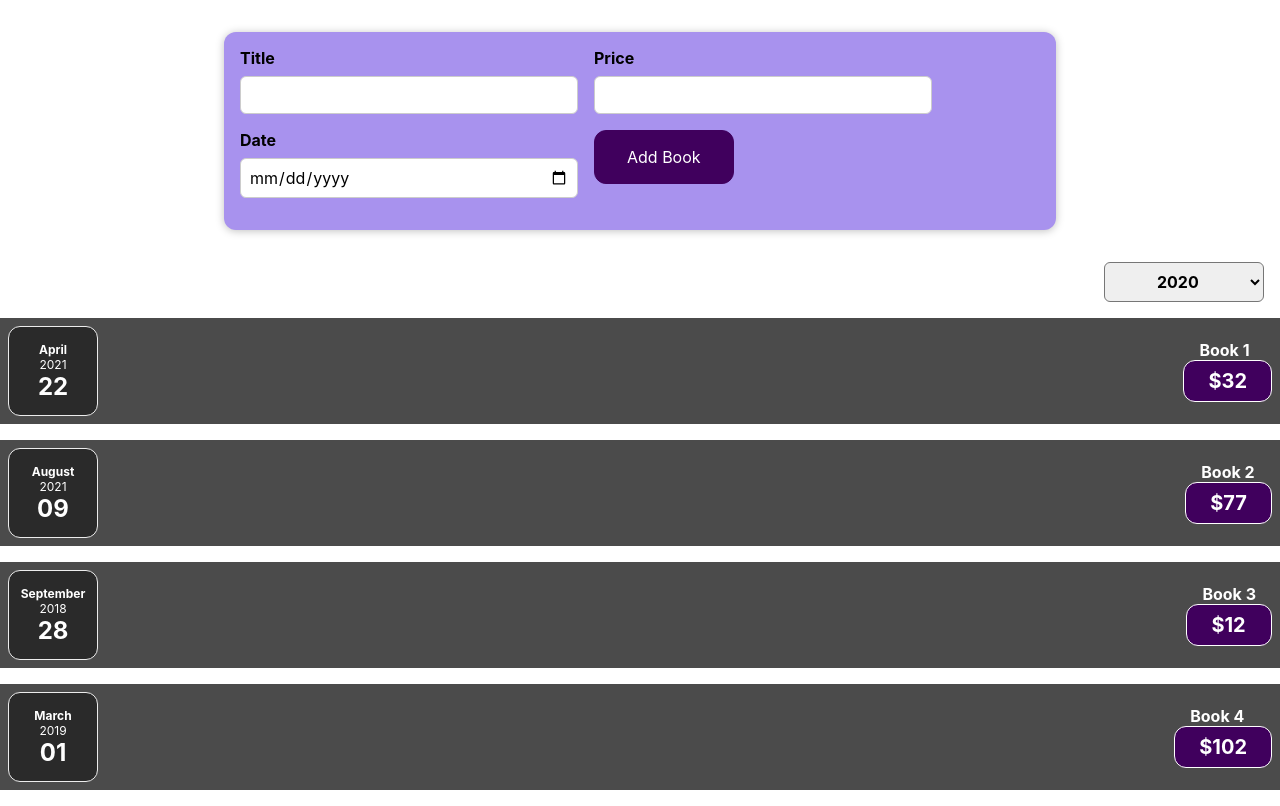
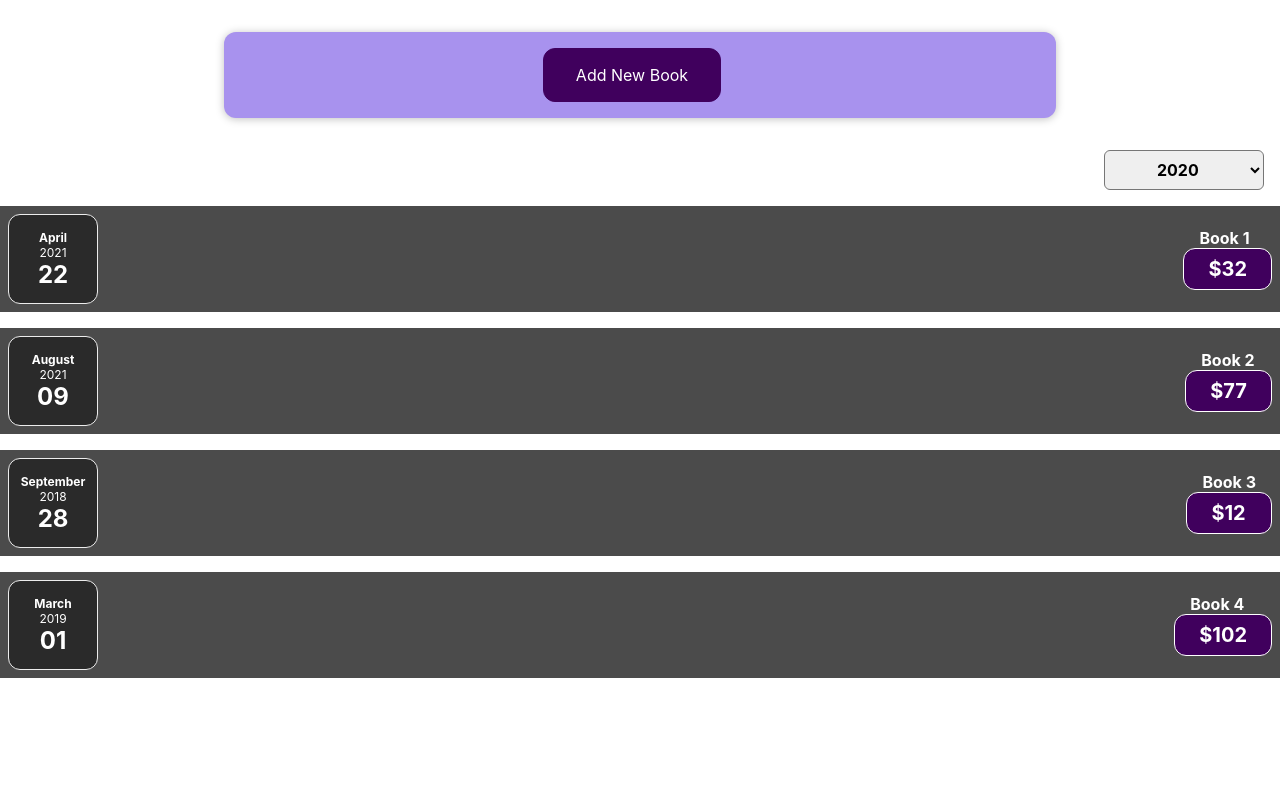
Before and after one commit to PanosZacharatos/Books, a React (Create React App) app: page / in a window 1280 px wide. Built offline with nearby package versions, Linux system fonts and the light colour scheme.

Commit message:
Create Compoment and render conditionally

```diff
--- a/src/BookComponents/BookForm.js
+++ b/src/BookComponents/BookForm.js
@@ -32,6 +32,7 @@ function BookForm(props) {
         setDate('');
         //console.log(bookData);
         props.onSaveBookData(bookData);
+        props.handleShowForm();
     };
 
     return (
--- /dev/null
+++ b/src/BookComponents/HideBookForm.js
@@ -0,0 +1,11 @@
+import React from 'react';
+
+function HideBookForm(props) {
+    return (
+        <div>
+            <button onClick={props.handleShowForm}>Add New Book</button>
+        </div>
+    )
+}
+
+export default HideBookForm;
--- a/src/BookComponents/NewBook.js
+++ b/src/BookComponents/NewBook.js
@@ -1,8 +1,16 @@
-import React from 'react';
+import React,{useState} from 'react';
 import BookForm from './BookForm';
+import HideBookForm from './HideBookForm';
 import './NewBook.css';
 
 function NewBook(props) {
+
+    const [showForm,setShowForm]=useState(false);
+
+    const handleShowForm = () =>{
+        setShowForm(!showForm);
+    }
+
     const handleBookData = (bookData) =>{
         const completedBookData = {
             ...bookData,
@@ -13,7 +21,10 @@ function NewBook(props) {
 
     return (
         <div className="new_book_add">
-            <BookForm onSaveBookData={handleBookData} />
+            {showForm ?
+                <BookForm onSaveBookData={handleBookData} handleShowForm={handleShowForm} /> :
+                <HideBookForm handleShowForm={handleShowForm} />
+            }
         </div>
     )
 }
```
